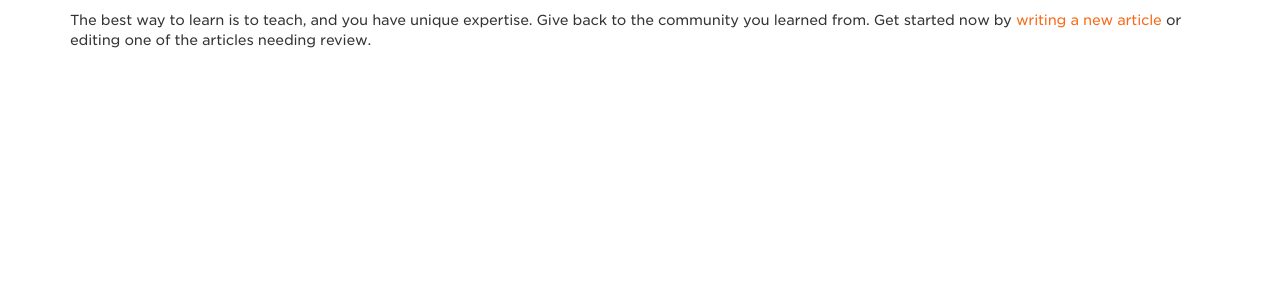
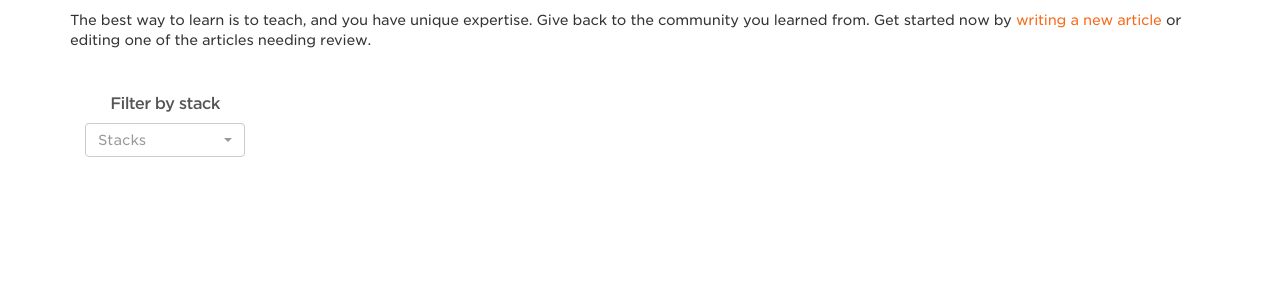
Before and after one commit to pluralsight/guides-cms, a Flask app: template pskb_website/templates/review.html in a window 1280 px wide. Shown: the part 247-544 px from the top of the page. Run offline with Flask 2, Linux system fonts and the light colour scheme; the template is opened without the code that fills it, so the values that code supplies are empty; parts of the project's set-up code (start-up, migrations or seed data) failed here and were passed over; some libraries are stand-ins or nearby versions.

Commit message:
Add ability to filter by stack on home and review pages

```diff
--- /dev/null
+++ b/pskb_website/static/js/utils.js
@@ -0,0 +1,49 @@
+function filter() {
+    var stacks = document.getElementById("stacks");
+
+    var selected_stacks = [];
+    for (ii=0; ii < stacks.length; ii++) {
+        if (stacks[ii].selected) {
+            selected_stacks.push(stacks[ii].value);
+        }
+    }
+
+    console.log('Selected ' + selected_stacks);
+
+    $('.article-teaser').each(function(article_idx) {
+        if (should_show($(this), selected_stacks)) {
+            $(this).show('slow');
+        } else {
+            $(this).hide('slow');
+        }
+    });
+
+    /* Force select box to close after selection is made. */
+    $('#stacks').click();
+}
+
+function should_show(article, selected_stacks) {
+    /* Selecting nothing effectively means show everything */
+    if (!selected_stacks.length) {
+        return true;
+    }
+
+
+    /* User picked specific stacks and this article has no stacks so hide
+        it. */
+    if (!$(article).find('.stack').length) {
+        return false;
+    }
+
+    var show = false;
+    $(article).find('.stack').each(function(stack_idx) {
+        for (ii=0; ii < selected_stacks.length; ii++) {
+            if (this.textContent == selected_stacks[ii]) {
+                show = true;
+                break;
+            }
+        }
+    });
+
+    return show;
+}
--- a/pskb_website/templates/article_list.html
+++ b/pskb_website/templates/article_list.html
@@ -1,4 +1,15 @@
 {% extends "layout.html" %}
+
+{% block css %}
+    {{ super() }}
+    <link rel="stylesheet" href="https://cdnjs.cloudflare.com/ajax/libs/bootstrap-select/1.9.3/css/bootstrap-select.min.css">
+{% endblock %}
+
+{% block js %}
+    {{super()}}
+    <script src="https://cdnjs.cloudflare.com/ajax/libs/bootstrap-select/1.9.3/js/bootstrap-select.min.js"></script>
+    <script src="/static/js/utils.js"></script>
+{% endblock %}
 
 {% block body %}
 
@@ -10,6 +21,10 @@
             {% endif %}
 
                 <div class="col-xs-12 col-lg-3 article-teaser">
+                    {% for stack in article.stacks %}
+                        <span class="stack" style="display: none;">{{stack}}</span>
+                    {% endfor %}
+
                     <a href="/review/{{article.path}}">
                         <span class="clickable"></span>
                     </a>
@@ -35,4 +50,13 @@
         {% endfor %}
     {% endblock %}
 
+    <script type="text/javascript">
+        /*
+            Force stacks select box to hide on initial load to prevent flashing
+            of the full box before the bootstrap-select js runs and transforms
+            it.
+        */
+        $('#stacks').hide();
+    </script>
+
 {% endblock %}
--- a/pskb_website/templates/review.html
+++ b/pskb_website/templates/review.html
@@ -11,7 +11,16 @@
         needing review.
     </p>
 
-    <div class="col-xs-12 col-md-12">
+    <div class="col-xs-12 col-md-2 navbar-left-index index-left">
+        <h4>Filter by stack</h4>
+        <select id="stacks" name="stacks" class="form-control selectpicker" data-size="6"  data-dropup-auto="false" data-live-search="true" title="Stacks" multiple onchange="filter()">
+            {% for stack in stacks %}
+                <option value="{{ stack }}">{{ stack }}</option>
+            {% endfor %}
+        </select>
+    </div>
+
+    <div class="col-xs-12 col-md-10">
         {{super()}}
     </div>
 
--- a/pskb_website/views.py
+++ b/pskb_website/views.py
@@ -39,7 +39,8 @@ def index():
         text = file_details.text
 
     g.index_active = True
-    return render_template('index.html', articles=articles, welcome_text=text)
+    return render_template('index.html', articles=articles, welcome_text=text,
+                           stacks=forms.STACK_OPTIONS)
 
 
 @app.route('/login')
@@ -188,7 +189,8 @@ def review(article_path):
 
     if article_path is None:
         articles = models.get_available_articles(published=False)
-        return render_template('review.html', articles=articles)
+        return render_template('review.html', articles=articles,
+                               stacks=forms.STACK_OPTIONS)
 
     branch = request.args.get('branch', 'master')
     article = models.read_article(article_path, branch=branch)
```
Also changed, not shown: pskb_website/templates/index.html (+8 -0 lines).
